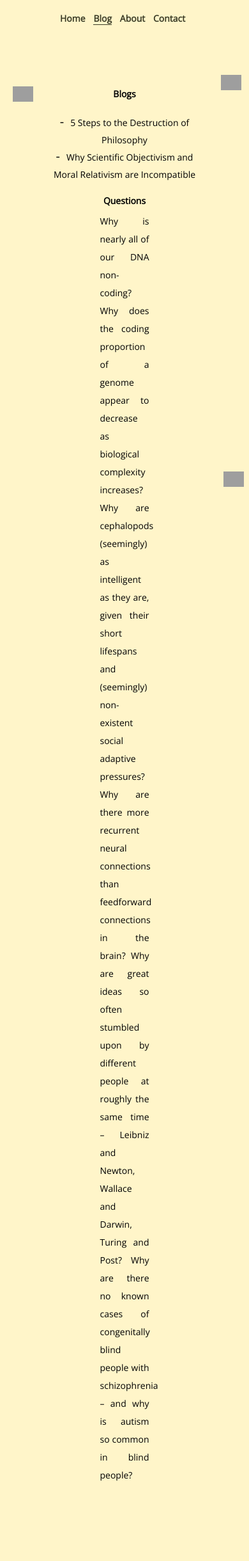
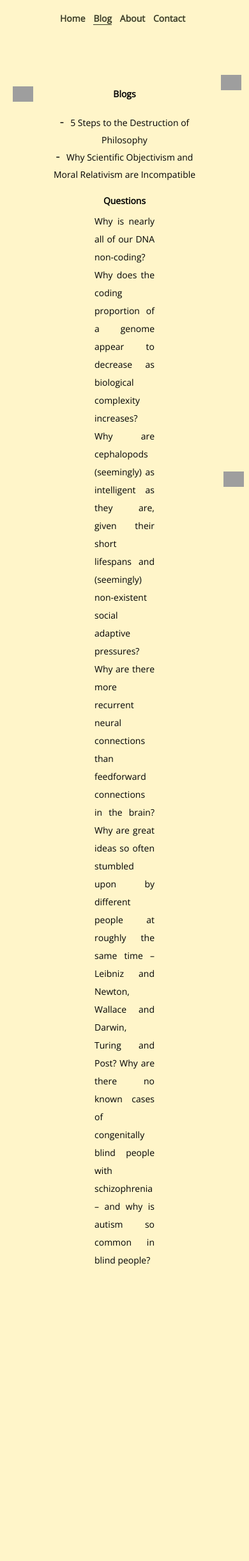
Before and after one commit to richardofarrell/richardofarrell.github.io, a Jekyll site: the page built from blog-list.md, in a window 390 px wide. Shown: the whole page at 64% size. Built offline with Jekyll 4.4.1, drawn with Linux system fonts in a browser that asks for light colours; after the commit the page ends 2104 px from its top, so only the background shows below that; grey boxes are pictures that could not be loaded.

Commit message:
Update default.html

```diff
--- a/_layouts/default.html
+++ b/_layouts/default.html
@@ -121,7 +121,7 @@
             }
 
             p {
-              margin: 0 clamp(70px, 15vw + 20px, 150px) clamp(120px, 20vw + 20px, 300px); /* Updated margin for smaller devices */
+              margin: 0 clamp(70px, 5vw + 20px, 150px) clamp(120px, 5vw + 20px, 300px); /* Updated margin for smaller devices */
             }
         }
 
```
